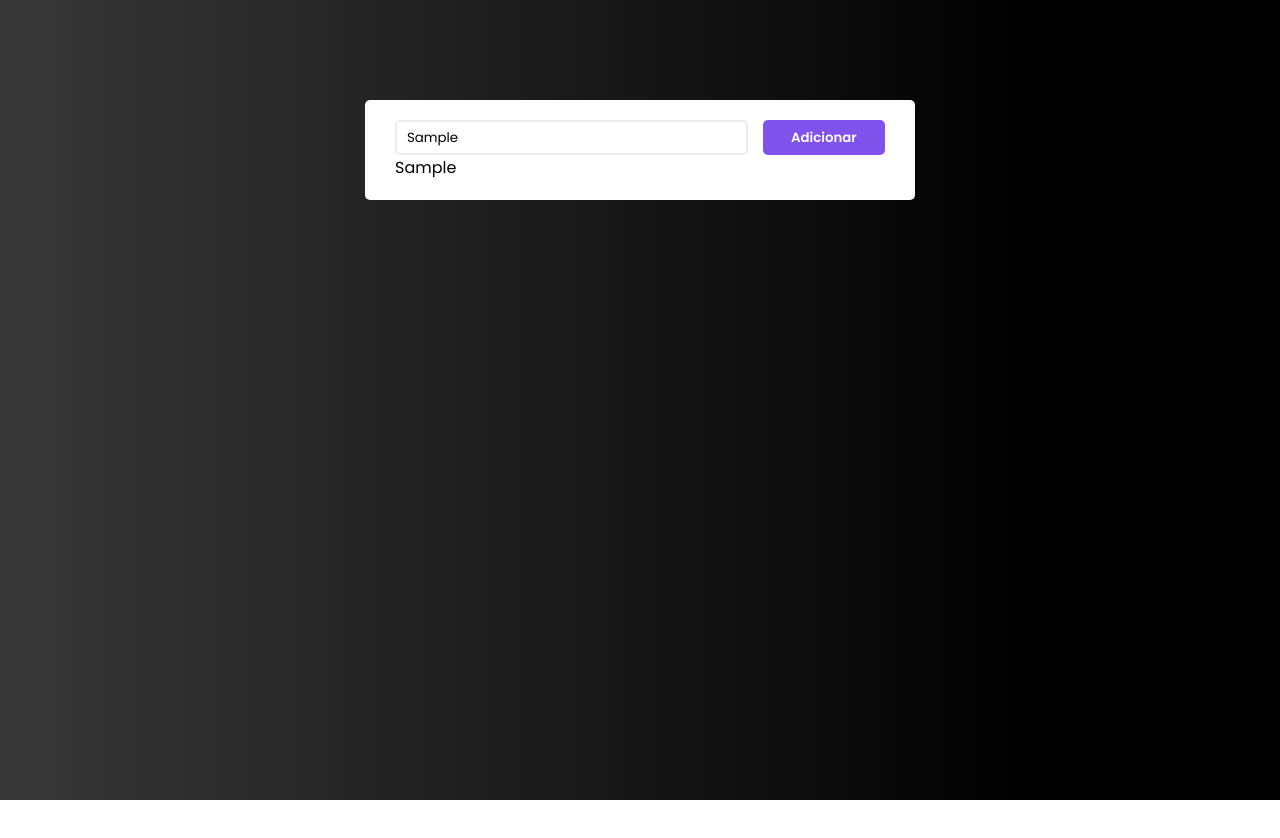
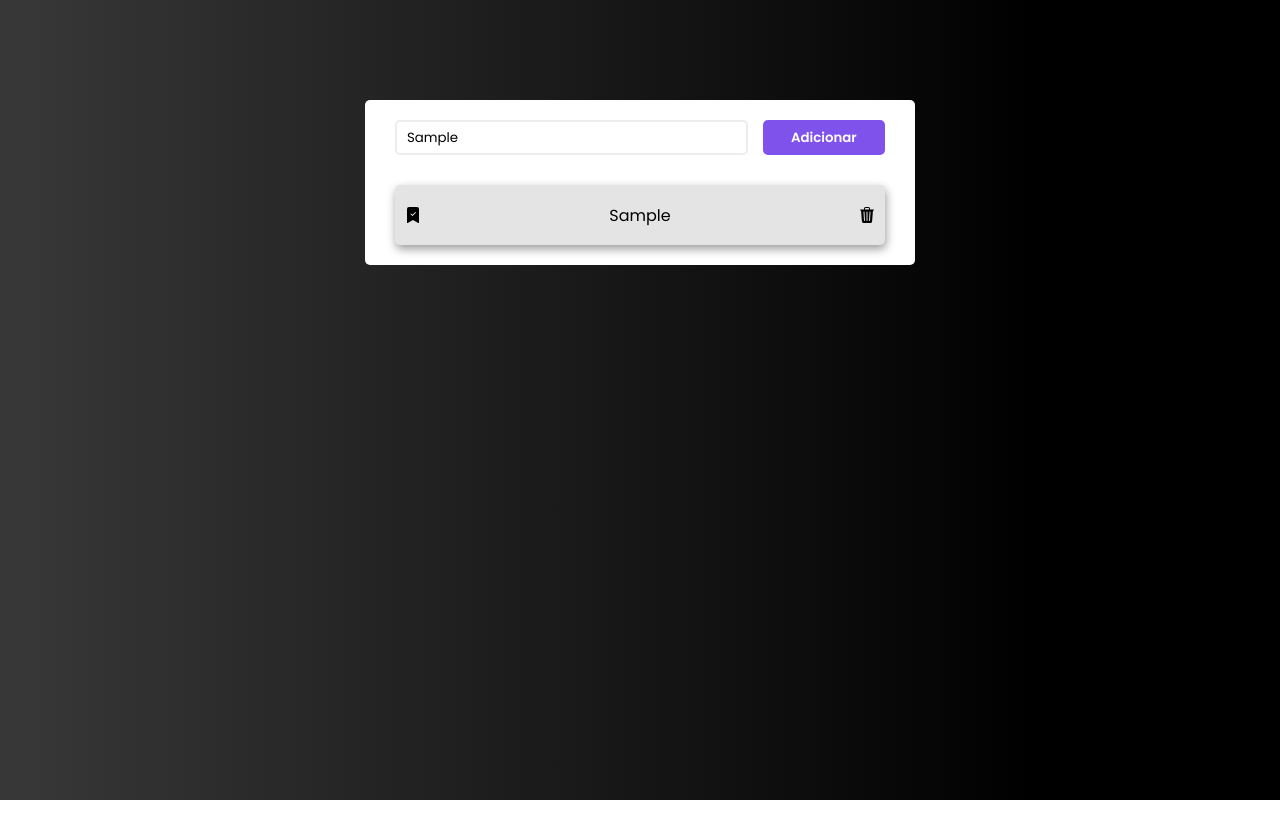
Before and after one commit to thiago-weslley/Todo-List, a React (Vite) app: page / in a window 1280 px wide. Both pictures are taken after typing "Sample" into the empty fields and a click on the button "Adicionar". Shown: the top 838 px of the page. Built offline with nearby package versions, Linux system fonts and the light colour scheme.

Commit message:
style: Cria estilo para os cards de tarefas

```diff
--- a/package.json
+++ b/package.json
@@ -12,6 +12,7 @@
   "dependencies": {
     "react": "^18.2.0",
     "react-dom": "^18.2.0",
+    "react-icons": "^4.10.1",
     "styled-components": "^6.0.3",
     "uuid": "^9.0.0"
   },
--- a/src/App.jsx
+++ b/src/App.jsx
@@ -1,6 +1,7 @@
 import { useState, useRef } from "react";
 import { v4 as uuidv4 } from "uuid";
-import { Container, InputTask, Input, Button } from "./styles";
+import { BsFillBookmarkCheckFill, BsFillTrash3Fill } from "react-icons/bs";
+import { Container, InputTask, Input, Button, Task } from "./styles";
 
 const App = () => {
   const [list, setList] = useState([]);
@@ -11,7 +12,7 @@ const App = () => {
       return;
     }
 
-    setList([...list, { id: uuidv4(), task: taskValue.current.value }]);
+    setList([...list, { id: uuidv4(), task: taskValue.current.value, finished: false }]);
   };
 
   return (
@@ -21,9 +22,15 @@ const App = () => {
         <Button onClick={addTask}>Adicionar</Button>
       </InputTask>
       <ul>
-        {list.map((item) => (
-          <li key={item.id}>{item.task}</li>
-        ))}
+        <Task>
+          {list.map((item) => (
+            <li key={item.id}>
+              <BsFillBookmarkCheckFill />
+              {item.task}
+              <BsFillTrash3Fill />
+            </li>
+          ))}
+        </Task>
       </ul>
     </Container>
   );
--- a/src/styles.js
+++ b/src/styles.js
@@ -8,13 +8,16 @@ export const Container = styled.main`
   width: 95%;
   border-radius: 5px;
   padding: 2rem 3rem;
+
+  @media screen and (max-width: 280px) {
+    padding: 2rem 0.5rem;
+  }
 `;
 
 export const InputTask = styled.div`
   display: flex;
   justify-content: space-between;
-
-`
+`;
 
 export const Input = styled.input`
   border: 2px solid rgba(209, 211, 212, 0.4);
@@ -22,7 +25,7 @@ export const Input = styled.input`
   height: 3.5rem;
   padding-left: 1rem;
   width: 72%;
-`
+`;
 
 export const Button = styled.button`
   background: #8052ec;
@@ -32,9 +35,31 @@ export const Button = styled.button`
   width: 25%;
   font-weight: 600;
   cursor: pointer;
-    transition: all .3s;
+  transition: all 0.3s;
 
   &:hover {
     background: #4f2ba3;
   }
-`
+
+  @media screen and (max-width: 280px) {
+    font-size: 1.2rem;
+  }
+`;
+
+export const Task = styled.div`
+    margin-top: 3rem;
+    display: flex;
+    flex-direction: column;
+    gap: 2rem;
+
+    li {
+        padding: 1rem;
+        display: flex;
+        align-items: center;
+        justify-content: space-between;
+        background: #e4e4e4;
+        box-shadow: 1px 4px 10px rgba(0, 0, 0, 0.4);
+        border-radius: 5px;
+        height: 6rem;
+    }
+`;
--- a/src/styles/globalStyles.js
+++ b/src/styles/globalStyles.js
@@ -21,7 +21,7 @@ export const GlobalStyles = createGlobalStyle`
         height: 100vh;
         width: 100vw;
         font-size: 1.6rem;
-        overflow: hidden;
+        overflow-x: hidden;
     }
 
     body::after {
```
Also changed, not shown: 1 other file (tests, documents, lock files or other folders). Lines whose indentation alone changed are shown as unchanged.
